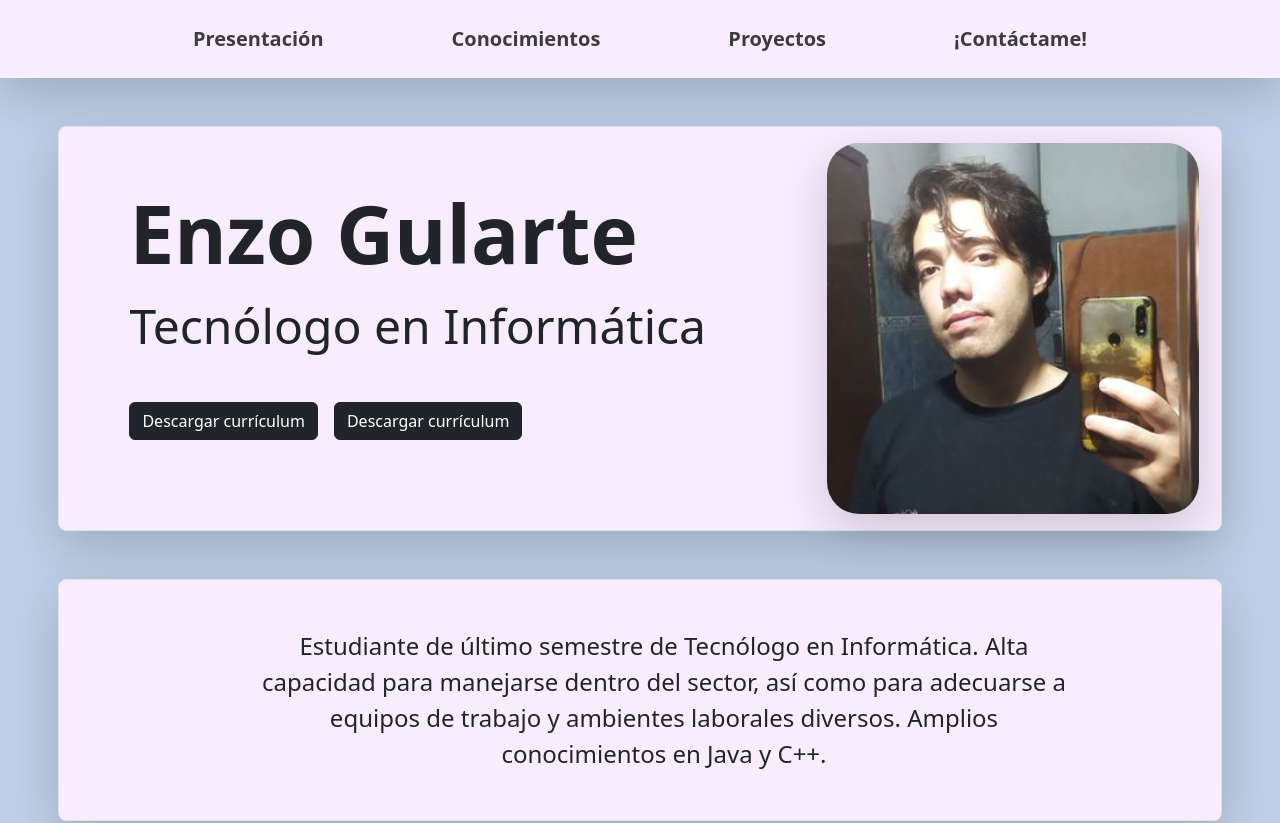
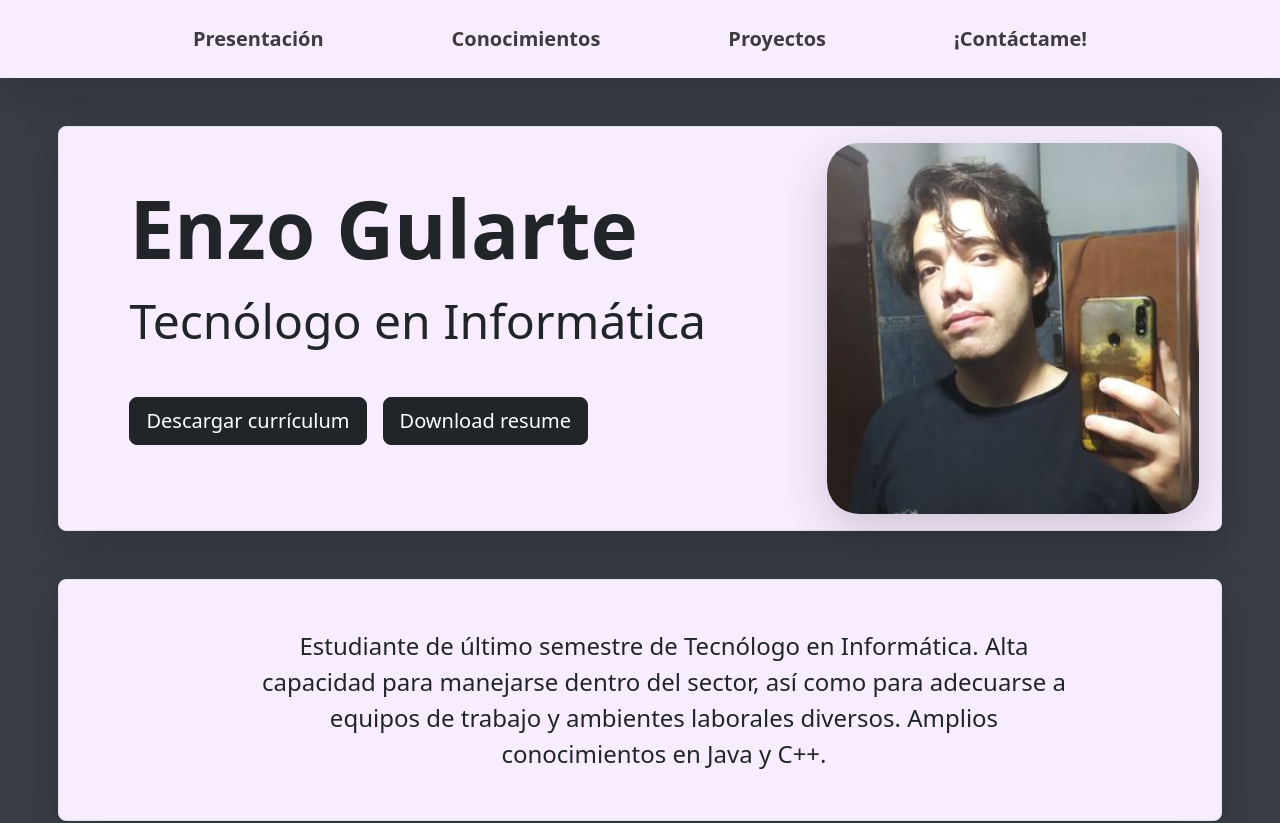
Before and after one commit to EnzoGaGu/react-portfolio, a React (Vite) app: page / in a window 1280 px wide. Shown: the top 823 px of the page. Built offline with nearby package versions, Linux system fonts and the light colour scheme.

Commit message:
Background color changed

```diff
--- a/package.json
+++ b/package.json
@@ -6,7 +6,7 @@
   "type": "module",
   "scripts": {
     "predeploy": "npm run build",
-    "deploy": "gh-pages -d build",
+    "deploy": "gh-pages -d dist",
     "dev": "vite",
     "build": "tsc && vite build",
     "lint": "eslint . --ext ts,tsx --report-unused-disable-directives --max-warnings 0",
--- a/src/App.tsx
+++ b/src/App.tsx
@@ -15,14 +15,14 @@ import HeroData from "./Data/Hero.json";
 import ProjectSectionD from "./Data/ProjectSection.json";
 import CarouselData from "./Data/CarouselData.json";
 import FooterData from "./Data/FooterData.json";
-import { useRef } from "react";
+//import { useRef } from "react";
 
-document.body.style.backgroundColor = "#bfcfe7";
+document.body.style.backgroundColor = "#393E46";
 
 function App() {
     const cathegories: string[] = HeaderData.map((item) => item.option);
 
-    const conocimientosRef = useRef<HTMLDivElement>(null);
+    //const conocimientosRef = useRef<HTMLDivElement>(null);
 
     const pCath = ProjectSectionD.map((item) => item.cathegory);
     const names = ProjectSectionD.map((item) => item.name);
@@ -39,7 +39,15 @@ function App() {
     return (
         <div className="container-fluid p-0">
             <Header items={cathegories} onSelectItem={() => handleNavBarClick} />
-            <Hero name={HeroData.name} title={HeroData.title} buttonText={HeroData.buttonText} imgLink={Profile} buttonLink={CV} text={HeroData.text} />
+            <Hero
+                name={HeroData.name}
+                title={HeroData.title}
+                buttonText={HeroData.buttonText}
+                buttonTextEng={HeroData.buttonTextEng}
+                imgLink={Profile}
+                buttonLink={CV}
+                text={HeroData.text}
+            />
 
             <div id="Conocimientos">
                 <Title>Conocimientos</Title>
--- a/src/Data/Hero.json
+++ b/src/Data/Hero.json
@@ -3,5 +3,6 @@
         "name": "Enzo Gularte",
         "title": "Tecnólogo en Informática",
         "buttonText": "Descargar currículum",
+        "buttonTextEng": "Download resume",
         "text": "Estudiante de último semestre de Tecnólogo en Informática. Alta capacidad para manejarse dentro del sector, así como para adecuarse a equipos de trabajo y ambientes laborales diversos. Amplios conocimientos en Java y C++."
     }
--- a/src/components/Button.tsx
+++ b/src/components/Button.tsx
@@ -6,7 +6,7 @@ interface Props {
 }
 
 function Button({ children, color = "primary", onButtonClick }: Props) {
-    const buttonClass = "btn btn-" + color;
+    const buttonClass = "btn btn-lg btn-" + color;
 
     return (
         <button type="button" className={buttonClass} onClick={() => onButtonClick()}>
--- a/src/components/Header.tsx
+++ b/src/components/Header.tsx
@@ -17,7 +17,7 @@ function Header({ items, onSelectItem /*checkHandle = false*/ }: Props) {
 
     //const response = () => console.log("Hello");
 
-    const handleNavClick = (item: string, index: number) => {
+    const handleNavClick = (item: string) => {
         // Desplazamiento suave a la sección correspondiente
         onSelectItem(item);
 
@@ -40,7 +40,7 @@ function Header({ items, onSelectItem /*checkHandle = false*/ }: Props) {
                             onMouseLeave={() => {
                                 setSelectedIndex(-1);
                             }}
-                            onClick={() => handleNavClick(item, index)}
+                            onClick={() => handleNavClick(item)}
                         >
                             <a
                                 href={"#" + item}
--- a/src/components/Hero.tsx
+++ b/src/components/Hero.tsx
@@ -5,12 +5,13 @@ interface Props {
     name: string;
     title: string;
     buttonText: string;
+    buttonTextEng: string;
     buttonLink: string;
     imgLink: string;
     text: string;
 }
 
-function Hero({ name, title, buttonText, imgLink, buttonLink, text }: Props) {
+function Hero({ name, title, buttonText, buttonTextEng, imgLink, buttonLink, text }: Props) {
     const onButtonClick = () => {
         const link = document.createElement("a");
         link.href = buttonLink;
@@ -45,7 +46,7 @@ function Hero({ name, title, buttonText, imgLink, buttonLink, text }: Props) {
                                 {buttonText}
                             </Button>
                             <Button color="dark" onButtonClick={onButtonClick}>
-                                {buttonText}
+                                {buttonTextEng}
                             </Button>
                         </div>
                     </div>
--- a/src/components/Switch.tsx
+++ b/src/components/Switch.tsx
@@ -8,12 +8,11 @@ interface Props {
     isActivated: boolean;
 }
 
-function Switch({ leftTag, rightTag, isActivated }: Props) {
+function Switch({ leftTag, rightTag }: Props) {
     const [isChecked, setIsChecked] = useState(false);
 
     const checkHandle = () => {
         setIsChecked(!isChecked);
-        isActivated = isChecked;
     };
 
     return (
```
